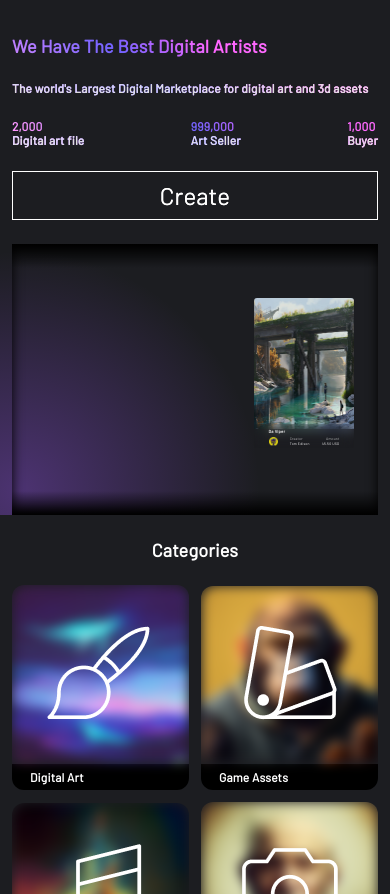
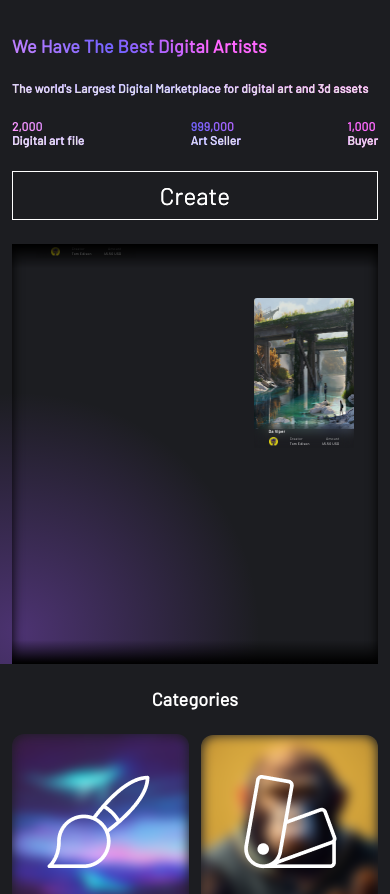
Before and after one commit to gkartsivadze/Artopia-React, a React (Vite) app: page / in a window 390 px wide. Shown: the part 2990-3884 px from the top of the page. Built offline with nearby package versions, Linux system fonts and the light colour scheme.

Commit message:
Fixed animation numOfCards variable

```diff
--- a/src/App.css
+++ b/src/App.css
@@ -784,10 +784,11 @@ footer .option_list li {
   }
   #statistics_section {
     flex-direction: column;
+    height: auto;
   }
   #statistics_section .animation_div {
     width: 100%;
-    height: 30rem;
+    height: 35rem;
   }
   footer .footer_top {
     grid-template-columns: 1fr 1fr;
--- a/src/App.scss
+++ b/src/App.scss
@@ -879,9 +879,10 @@ footer {
     }
     #statistics_section {
         flex-direction: column;
+        height: auto;
         .animation_div {
             width: 100%;
-            height: 30rem;
+            height: 35rem;
         }
     }
     footer {
--- a/src/components/WelcomePage/WelcomePage.jsx
+++ b/src/components/WelcomePage/WelcomePage.jsx
@@ -14,7 +14,7 @@ export default function WelcomePage() {
         let interval = [];
         let road = $(".animation_div").height() + height;
         let numOfCards = Math.floor(road / height);
-        numOfCards & 2 == 0 ? "" : numOfCards-- ;
+        numOfCards & 2 == 0 ? numOfCards-- : "" ;
         let spaceBetween = (road - (height * numOfCards)) / numOfCards;
         let timerInterval = 1000 / 30;
         if (cards.length < numOfCards) {
```
Also changed, not shown: 1 other file (tests, documents, lock files or other folders).
